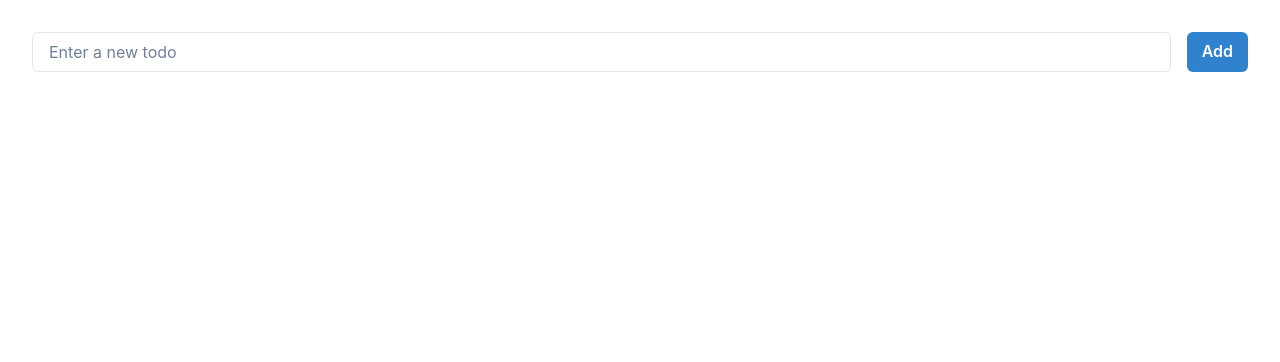
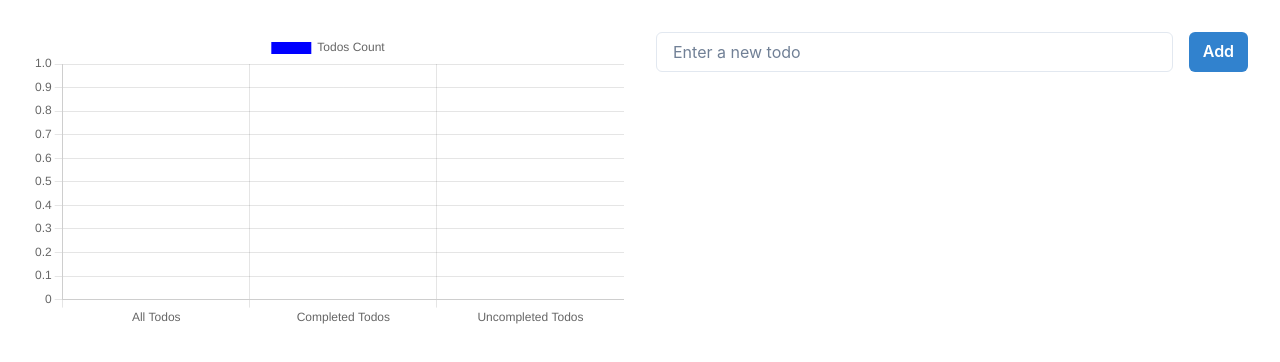
Before and after one commit to CaptainAMZ/To-Do-List-Task, a React (Vite) app: page / in a window 1280 px wide. Shown: the top 362 px of the page. Built offline with nearby package versions, Linux system fonts and the light colour scheme.

Commit message:
Add: added chart to ToDoList component which shows the statistics

```diff
--- a/src/components/todo-list/TodoList.jsx
+++ b/src/components/todo-list/TodoList.jsx
@@ -2,6 +2,8 @@ import React, { useEffect, useState } from "react";
 import { Box, Input, Button, Flex, useToast } from "@chakra-ui/react";
 import useLocalStorage from "../../hooks/useLocalStorage/useLocalStorage";
 import TodoItem from "../todo-item/ToDoItem";
+import Chart from "chart.js/auto";
+import { Bar } from "react-chartjs-2";
 
 const TodoList = () => {
   const [todos, setTodos] = useState([]);
@@ -84,8 +86,34 @@ const TodoList = () => {
 
   const toast = useToast();
 
+  const allTodosCount = todos.length;
+  const completedTodosCount = todos.filter((todo) => todo.completed).length;
+  const uncompletedTodosCount = allTodosCount - completedTodosCount;
+
+  const chartOptions = {
+    scales: {
+      y: {
+        beginAtZero: true,
+      },
+    },
+  };
+
+  const chartData = {
+    labels: ["All Todos", "Completed Todos", "Uncompleted Todos"],
+    datasets: [
+      {
+        label: "Todos Count",
+        data: [allTodosCount, completedTodosCount, uncompletedTodosCount],
+        backgroundColor: ["blue", "green", "red"],
+      },
+    ],
+  };
+
   return (
-    <Flex w="100%" h="100%" p={8}>
+    <Flex w="100%" h="100%" p={8} flexWrap={"wrap"}>
+      <Box flex={1} mr={8}>
+        <Bar data={chartData} options={chartOptions} />
+      </Box>
       <Box flex={1}>
         <form style={{ display: "flex" }} onSubmit={handleSubmit}>
           <Input
```
